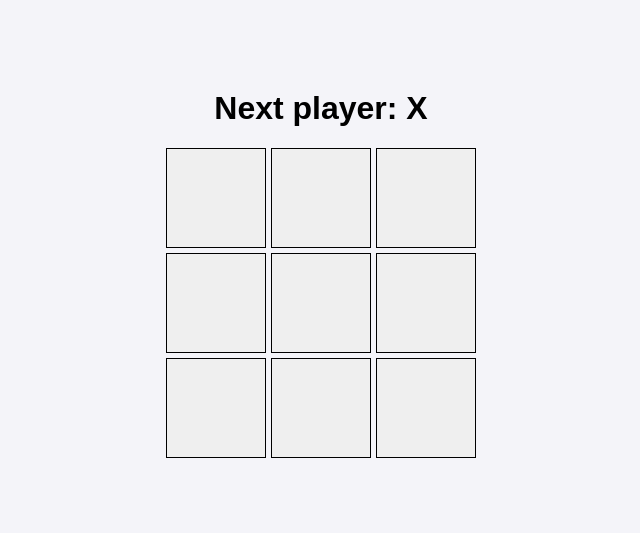
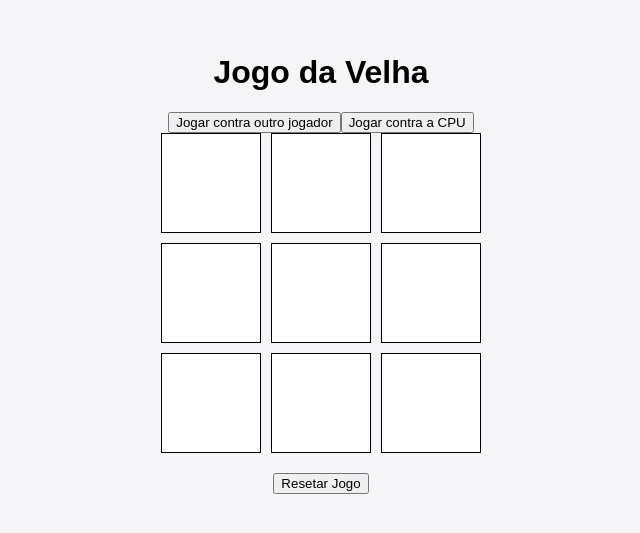
Before and after one commit to pedrobcavalcante/jogo-da-velha, a Next.js app: page / in a window 1280 px wide. Shown: the part 151-684 px from the top of the page, without its empty margins (319-959 px from the left). Built offline with nearby package versions, Linux system fonts and the light colour scheme.

Commit message:
adicionado novos botões

```diff
--- a/src/components/Board.tsx
+++ b/src/components/Board.tsx
@@ -1,68 +1,37 @@
-import React, { useState } from "react";
-import Square from "./Square";
+import React from "react";
 
 type BoardProps = {
   initialSquares: (string | null)[];
+  onSquareClick: (index: number) => void;
 };
 
-const Board: React.FC<BoardProps> = ({ initialSquares }) => {
-  const [squares, setSquares] = useState<(string | null)[]>(initialSquares);
-  const [isXNext, setIsXNext] = useState(true);
-
-  const handleClick = (index: number) => {
-    if (squares[index] || calculateWinner(squares)) return;
-
-    const newSquares = [...squares];
-    newSquares[index] = isXNext ? "X" : "O";
-    setSquares(newSquares);
-    setIsXNext(!isXNext);
-  };
-
-  const winner = calculateWinner(squares);
-  const status = winner
-    ? `Winner: ${winner}`
-    : `Next player: ${isXNext ? "X" : "O"}`;
-
+const Board: React.FC<BoardProps> = ({ initialSquares, onSquareClick }) => {
   return (
-    <div>
-      <h1>{status}</h1>
     <div
       style={{
         display: "grid",
         gridTemplateColumns: "repeat(3, 100px)",
-          gap: "5px",
+        gap: "10px",
       }}
     >
-        {squares.map((value, index) => (
-          <Square
+      {initialSquares.map((value, index) => (
+        <button
           key={index}
-            value={value}
-            onClick={() => handleClick(index)}
-          />
+          style={{
+            width: "100px",
+            height: "100px",
+            fontSize: "24px",
+            backgroundColor: "#fff",
+            border: "1px solid #000",
+            cursor: value ? "not-allowed" : "pointer",
+          }}
+          onClick={() => onSquareClick(index)}
+        >
+          {value}
+        </button>
       ))}
-      </div>
     </div>
   );
 };
 
-const calculateWinner = (squares: (string | null)[]) => {
-  const lines = [
-    [0, 1, 2],
-    [3, 4, 5],
-    [6, 7, 8],
-    [0, 3, 6],
-    [1, 4, 7],
-    [2, 5, 8],
-    [0, 4, 8],
-    [2, 4, 6],
-  ];
-  for (const line of lines) {
-    const [a, b, c] = line;
-    if (squares[a] && squares[a] === squares[b] && squares[a] === squares[c]) {
-      return squares[a];
-    }
-  }
-  return null;
-};
-
 export default Board;
--- a/src/pages/index.tsx
+++ b/src/pages/index.tsx
@@ -1,4 +1,4 @@
-import React from "react";
+import React, { useState } from "react";
 import { GetStaticProps } from "next";
 import Board from "../components/Board";
 
@@ -6,10 +6,76 @@
   initialSquares: (string | null)[];
 };
 
+type GameMode = "human-vs-human" | "human-vs-cpu";
+
 const Home: React.FC<HomeProps> = ({ initialSquares }) => {
+  const [squares, setSquares] = useState<(string | null)[]>(initialSquares);
+  const [gameMode, setGameMode] = useState<GameMode>("human-vs-human");
+  const [isCpuTurn, setIsCpuTurn] = useState<boolean>(false);
+
+  const resetGame = () => {
+    setSquares(initialSquares);
+    setIsCpuTurn(false);
+  };
+
+  const handleSquareClick = (index: number) => {
+    if (squares[index] || isCpuTurn) return;
+
+    const newSquares = [...squares];
+    newSquares[index] = "X";
+
+    setSquares(newSquares);
+
+    if (gameMode === "human-vs-cpu") {
+      setIsCpuTurn(true);
+    }
+  };
+
+  const cpuPlay = React.useCallback(() => {
+    const availableIndexes = squares
+      .map((value, index) => (value === null ? index : -1))
+      .filter((index) => index !== -1);
+
+    if (availableIndexes.length > 0) {
+      const randomIndex =
+        availableIndexes[Math.floor(Math.random() * availableIndexes.length)];
+      const newSquares = [...squares];
+      newSquares[randomIndex] = "O";
+      setSquares(newSquares);
+    }
+
+    setIsCpuTurn(false);
+  }, [squares]);
+
+  const handleGameModeChange = (mode: GameMode) => {
+    setGameMode(mode);
+    resetGame();
+  };
+
+  React.useEffect(() => {
+    if (gameMode === "human-vs-cpu" && isCpuTurn) {
+      setTimeout(cpuPlay, 1);
+    }
+  }, [isCpuTurn, squares, gameMode, cpuPlay]);
+
   return (
     <div style={{ textAlign: "center", marginTop: "50px" }}>
-      <Board initialSquares={initialSquares} />
+      <h1>Jogo da Velha</h1>
+
+      <div>
+        <button onClick={() => handleGameModeChange("human-vs-human")}>
+          Jogar contra outro jogador
+        </button>
+        <button onClick={() => handleGameModeChange("human-vs-cpu")}>
+          Jogar contra a CPU
+        </button>
+      </div>
+
+      <Board initialSquares={squares} onSquareClick={handleSquareClick} />
+
+      <button onClick={resetGame} style={{ marginTop: "20px" }}>
+        Resetar Jogo
+      </button>
     </div>
   );
 };
```
Lines whose indentation alone changed are shown as unchanged.
